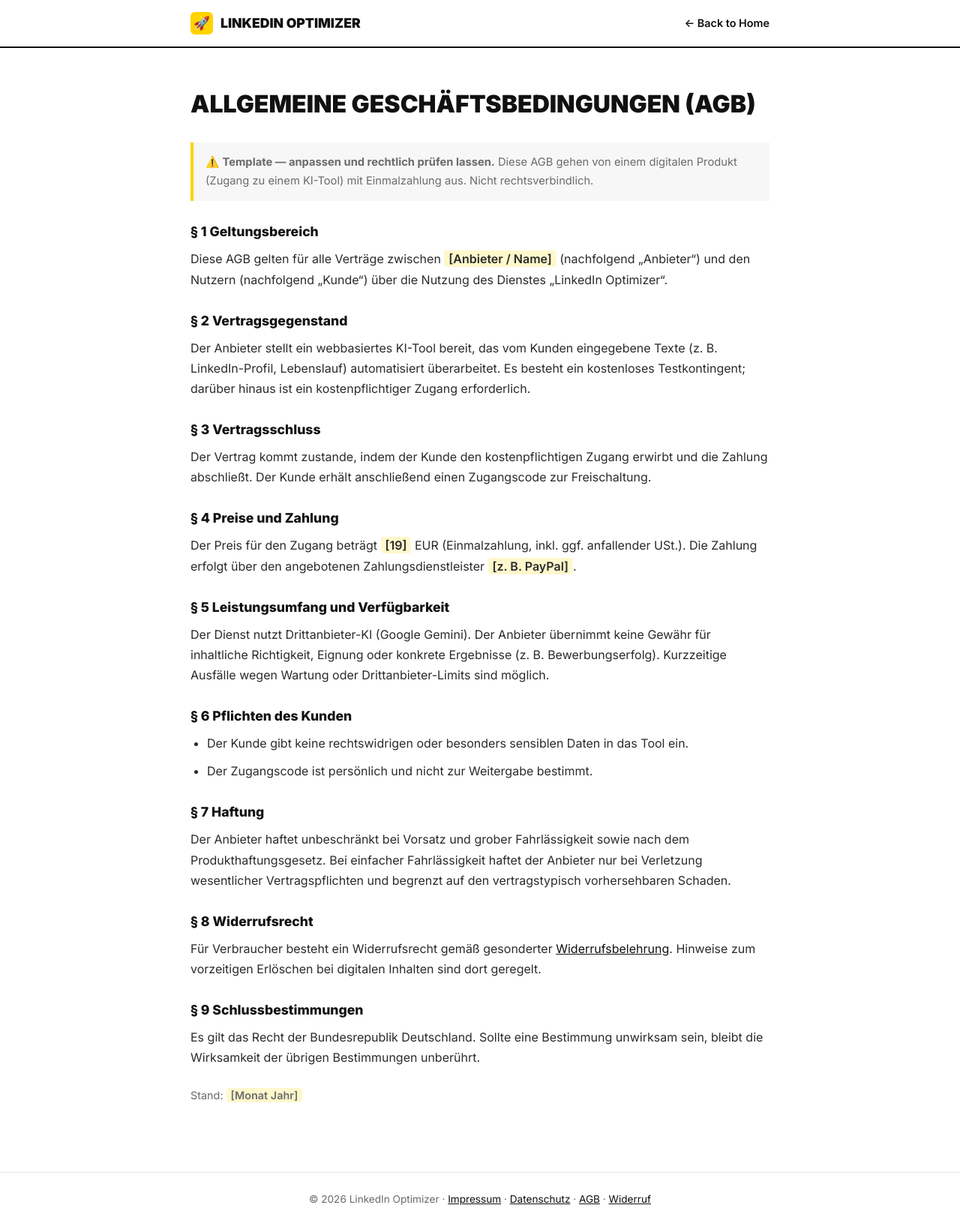
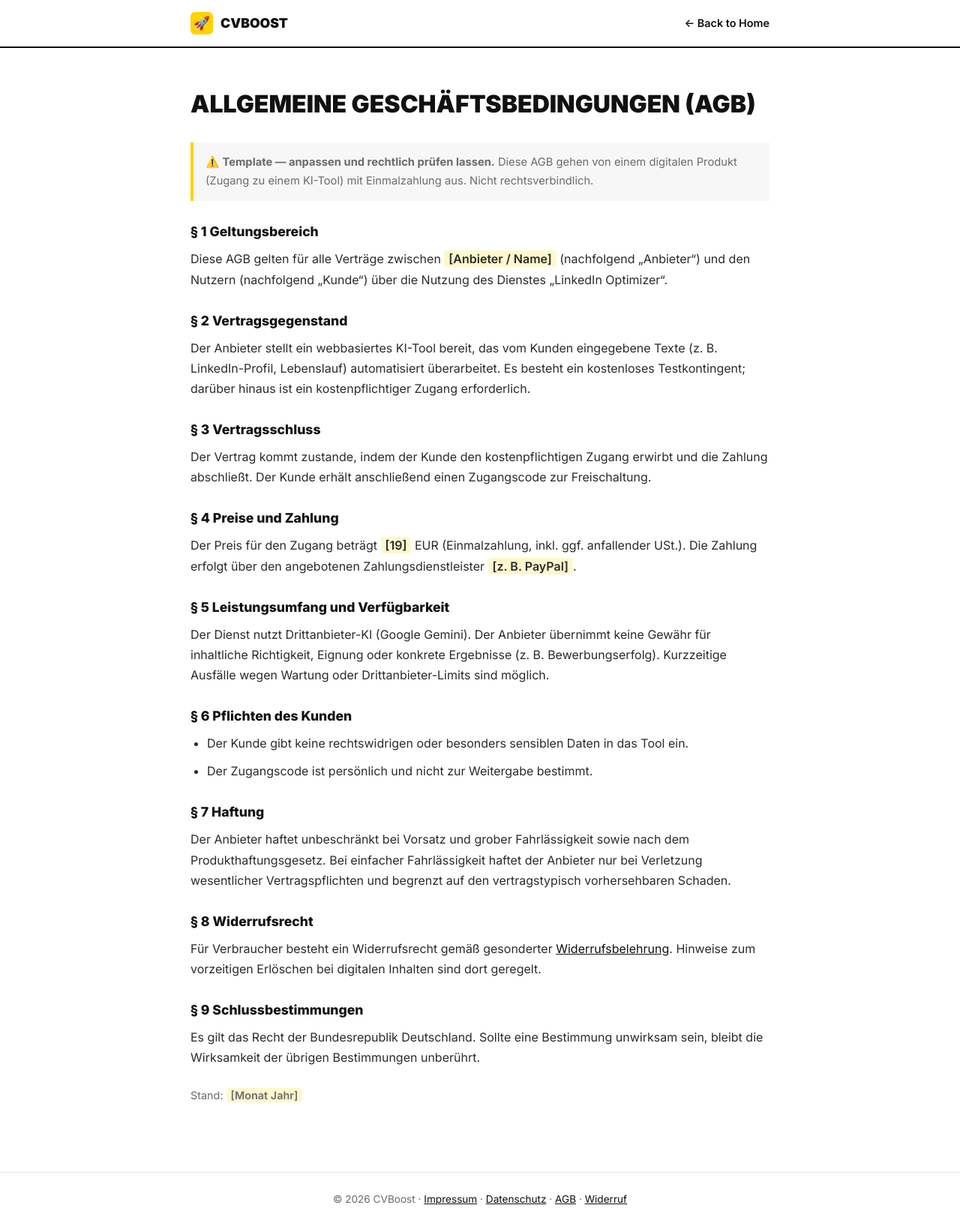
Before and after one commit to kutayba89/linkedin-optimizer-backend, a website: page public/agb.html in a window 1280 px wide. Shown: the whole page at 75% size. Drawn offline with Linux system fonts and the light colour scheme.

Commit message:
Rebrand: LinkedIn Optimizer -> CVBoost (titles, navbars, footers)

```diff
--- a/public/agb.html
+++ b/public/agb.html
@@ -3,7 +3,7 @@
 <head>
   <meta charset="UTF-8">
   <meta name="viewport" content="width=device-width, initial-scale=1.0">
-  <title>AGB — LinkedIn Optimizer</title>
+  <title>AGB — CVBoost</title>
   <meta name="robots" content="index,follow">
   <link href="https://fonts.googleapis.com/css2?family=Inter:wght@400;600;700;800;900&display=swap" rel="stylesheet">
   <style>
@@ -29,7 +29,7 @@
 <body>
   <nav class="nav">
     <div class="nav-inner">
-      <a href="/index.html" class="brand"><span class="dot">🚀</span> LinkedIn Optimizer</a>
+      <a href="/index.html" class="brand"><span class="dot">🚀</span> CVBoost</a>
       <a href="/index.html" class="back">← Back to Home</a>
     </div>
   </nav>
@@ -75,7 +75,7 @@
     <p style="margin-top:24px;color:#6b6b6b;font-size:.9rem;">Stand: <span class="fill">[Monat Jahr]</span></p>
   </main>
 
-  <footer>© <span id="y"></span> LinkedIn Optimizer · <a href="/impressum.html">Impressum</a> · <a href="/datenschutz.html">Datenschutz</a> · <a href="/agb.html">AGB</a> · <a href="/widerruf.html">Widerruf</a></footer>
+  <footer>© <span id="y"></span> CVBoost · <a href="/impressum.html">Impressum</a> · <a href="/datenschutz.html">Datenschutz</a> · <a href="/agb.html">AGB</a> · <a href="/widerruf.html">Widerruf</a></footer>
   <script>document.getElementById('y').textContent=new Date().getFullYear();</script>
 </body>
 </html>
```
Also changed, not shown: public/app.html (+2 -2 lines), public/datenschutz.html (+3 -3 lines), public/impressum.html (+3 -3 lines), public/login.html (+2 -2 lines), public/register.html (+2 -2 lines).
